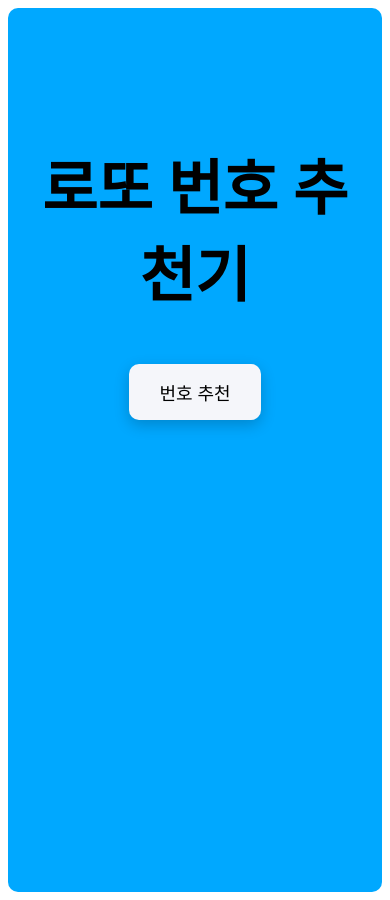
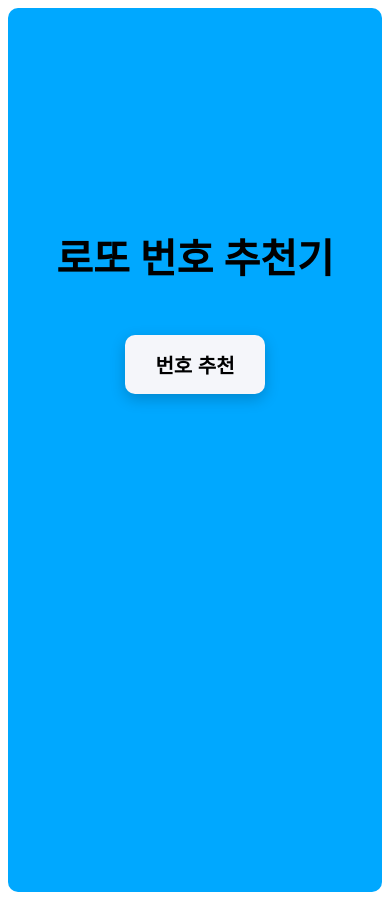
Before and after one commit to KKKHun2/lottogame, a React (Create React App) app: page / in a window 390 px wide. Built offline with nearby package versions, Linux system fonts and the light colour scheme.

Commit message:
✨반응형 간단하게 구현 추후수정

```diff
--- a/src/components/LottoNumberDraw.tsx
+++ b/src/components/LottoNumberDraw.tsx
@@ -18,6 +18,10 @@ const Title = styled.h1`
   margin-bottom: 50px;
   font-size: 60px;
   font-weight: 700;
+  @media (max-width: 900px) {
+    font-size: 40px;
+    margin-top:100px;
+  }
 `;
 
 const Button = styled.button`
@@ -25,7 +29,8 @@ const Button = styled.button`
   border: none;
   padding: 15px 30px;
   border-radius: 10px;
-  font-size: 18px;
+  font-size: 20px;
+  font-weight: 600;
   cursor: pointer;
   margin-bottom: 80px;
   transition: all 0.3s ease;
@@ -57,6 +62,14 @@ const RecommendedNumber = styled.div`
   margin: 10px;
   font-size: 20px;
   box-shadow:0 10px 10px rgba(0, 0, 0, 0.4);
+  cursor:pointer;
+  &:hover{
+    background-color: #e3f767;
+    box-shadow: 0 5px 20px rgba(0, 0, 0, 0.4);
+  }
+  @media (max-width: 900px) {
+    margin:20px;
+  }
 `;
 
 
```
